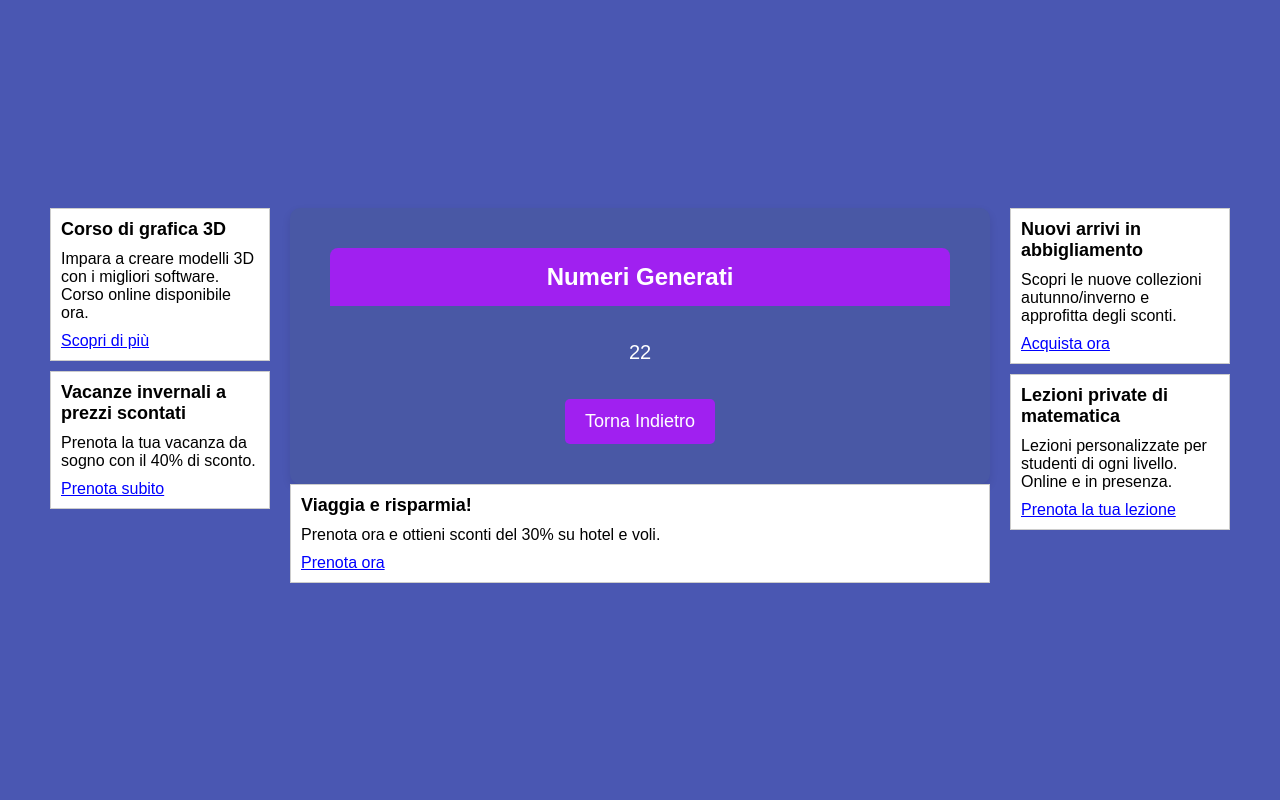
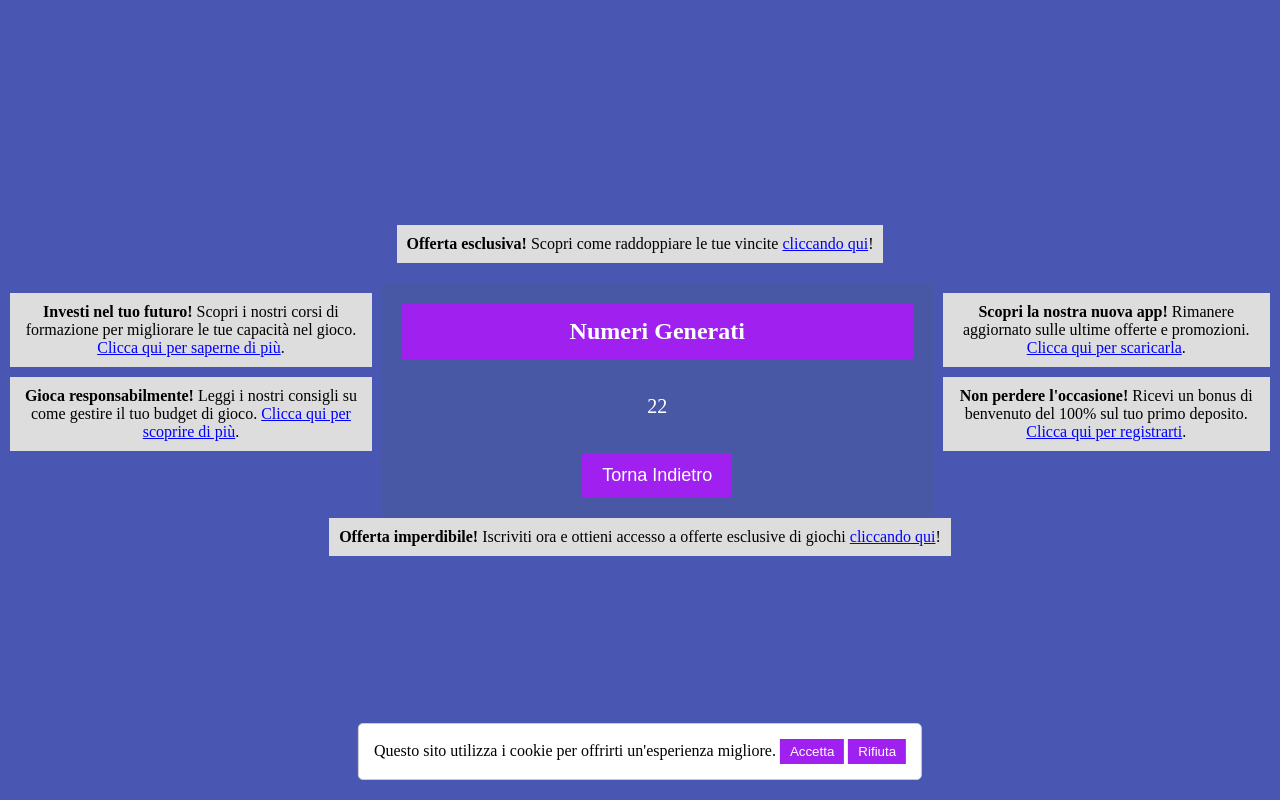
Before and after one commit to numerandoo/dammi-i-numeri-fortunati, a plain HTML site: page index.html in a window 1280 px wide. Both pictures are taken after a click on the button "Dammi i Numeri Fortunati". Drawn offline with Linux system fonts and the light colour scheme.

Commit message:
Update index.html 2

```diff
--- a/index.html
+++ b/index.html
@@ -6,7 +6,7 @@
     <title>Dammi i Numeri Fortunati</title>
     <style>
         body {
-            font-family: Arial, sans-serif;
+            font-family: "Times New Roman", Times, serif; /* Cambiato font */
             margin: 0;
             padding: 0;
             background-color: #4a57b2;
@@ -14,41 +14,25 @@
             display: flex;
             justify-content: center;
             align-items: center;
-        }
-
-        .layout {
-            display: flex;
-            justify-content: space-between;
-            width: 100%;
-            max-width: 1200px;
-        }
-
-        .ad-column {
-            width: 20%;
-            padding: 10px;
-            box-sizing: border-box;
-        }
-
-        .content-column {
-            width: 60%;
-            padding: 10px;
-            box-sizing: border-box;
+            flex-direction: column;
         }
 
         .container {
             background-color: #4958a5;
             color: white;
-            padding: 40px;
+            padding: 20px;
             text-align: center;
-            border-radius: 10px;
-            box-shadow: 0 4px 8px rgba(0, 0, 0, 0.1);
+            border-radius: 0px;
+            width: 90%; /* Rende la larghezza mobile-friendly */
+            max-width: 600px;
+            position: relative;
         }
 
         h1 {
             background-color: #a020f0;
             color: white;
             padding: 15px;
-            border-radius: 8px 8px 0 0;
+            border-radius: 0px;
             margin-top: 0;
             font-size: 24px;
         }
@@ -72,7 +56,6 @@
             font-size: 16px;
             margin: 5px;
             border: 1px solid #ccc;
-            border-radius: 5px;
             text-align: center;
         }
 
@@ -80,16 +63,12 @@
             padding: 10px;
             width: 60%;
             margin: 10px 0;
-            border-radius: 5px;
+            border-radius: 0px;
             border: none;
             font-size: 16px;
         }
 
-        #escludi-container {
-            margin-top: 15px;
-            display: none;
-        }
-
+        /* Pallino per escludere numeri */
         .pallino {
             width: 20px;
             height: 20px;
@@ -107,7 +86,6 @@
             border: none;
             cursor: pointer;
             font-size: 18px;
-            border-radius: 5px;
             margin-top: 20px;
         }
 
@@ -115,14 +93,7 @@
             background-color: #8713d1;
         }
 
-        .numeri {
-            margin-top: 20px;
-        }
-
-        .hidden {
-            display: none;
-        }
-
+        /* Numeri generati */
         .numeri-container {
             display: flex;
             flex-direction: column;
@@ -140,49 +111,91 @@
         }
 
         /* Pubblicità */
-        .ad {
-            border: 1px solid #ccc;
+        .ad-banner {
+            background-color: #ddd;
+            color: black;
             padding: 10px;
-            margin-bottom: 10px;
-            background-color: white;
-            color: black;
+            margin-bottom: 20px;
+            text-align: center;
         }
 
-        .ad h3 {
-            font-size: 18px;
-            margin: 0 0 10px 0;
+        /* Popup per i cookies */
+        #cookiePopup {
+            position: fixed;
+            bottom: 20px;
+            left: 50%;
+            transform: translateX(-50%);
+            background-color: #fff;
+            color: #000;
+            padding: 15px;
+            border: 1px solid #ccc;
+            border-radius: 5px;
+            display: none;
+            z-index: 1000;
         }
 
-        .ad p {
-            margin: 0 0 10px 0;
+        #cookiePopup button {
+            background-color: #a020f0;
+            color: white;
+            border: none;
+            padding: 5px 10px;
+            cursor: pointer;
         }
 
-        .ad a {
+        .ad-link {
             color: blue;
             text-decoration: underline;
+            cursor: pointer;
         }
 
+        /* Pubblicità laterali */
+        .sidebar-ad {
+            background-color: #ddd;
+            color: black;
+            padding: 10px;
+            text-align: center;
+            margin: 10px;
+            flex: 1; /* Permette di adattarsi alla larghezza disponibile */
+        }
+
+        /* Layout delle pubblicità laterali */
+        .sidebar-container {
+            display: flex;
+            justify-content: space-between;
+            width: 100%;
+        }
+
+        /* Nasconde la seconda schermata */
+        .hidden {
+            display: none;
+        }
     </style>
 </head>
 <body>
 
-    <div class="layout">
-        <!-- Colonna pubblicità sinistra -->
-        <div class="ad-column">
-            <div class="ad">
-                <h3>Corso di grafica 3D</h3>
-                <p>Impara a creare modelli 3D con i migliori software. Corso online disponibile ora.</p>
-                <a href="#">Scopri di più</a>
+    <!-- Popup per i cookies -->
+    <div id="cookiePopup">
+        Questo sito utilizza i cookie per offrirti un'esperienza migliore.
+        <button onclick="accettaCookies()">Accetta</button>
+        <button onclick="rifiutaCookies()">Rifiuta</button>
     </div>
-            <div class="ad">
-                <h3>Vacanze invernali a prezzi scontati</h3>
-                <p>Prenota la tua vacanza da sogno con il 40% di sconto.</p>
-                <a href="#">Prenota subito</a>
+
+    <!-- Pubblicità in alto -->
+    <div class="ad-banner">
+        <strong>Offerta esclusiva!</strong> Scopri come raddoppiare le tue vincite <span class="ad-link" onclick="alert('Navigando a: www.esempio.com')">cliccando qui</span>!
+    </div>
+
+    <!-- Layout principale con pubblicità laterali -->
+    <div class="sidebar-container">
+        <div class="sidebar">
+            <div class="sidebar-ad">
+                <strong>Investi nel tuo futuro!</strong> Scopri i nostri corsi di formazione per migliorare le tue capacità nel gioco. <span class="ad-link" onclick="alert('Navigando a: www.esempio.com')">Clicca qui per saperne di più</span>.
+            </div>
+            <div class="sidebar-ad">
+                <strong>Gioca responsabilmente!</strong> Leggi i nostri consigli su come gestire il tuo budget di gioco. <span class="ad-link" onclick="alert('Navigando a: www.esempio.com')">Clicca qui per scoprire di più</span>.
             </div>
         </div>
 
-        <!-- Colonna contenuto centrale -->
-        <div class="content-column">
         <!-- Prima schermata -->
         <div class="container" id="primaSchermata">
             <h1>Dammi i Numeri Fortunati</h1>
@@ -215,7 +228,7 @@
 
             <div class="pallino" onclick="toggleEscludi()"></div>
 
-                <div id="escludi-container">
+            <div id="escludi-container" style="display: none;">
                 <label for="escludi">Numeri da escludere (separati da virgola):</label>
                 <input type="text" id="escludi" placeholder="Esempio: 5, 12, 23">
             </div>
@@ -230,66 +243,47 @@
             <button class="button" onclick="tornaAllaPrimaSchermata()">Torna Indietro</button>
         </div>
 
-            <!-- Pubblicità in fondo -->
-            <div class="ad">
-                <h3>Viaggia e risparmia!</h3>
-                <p>Prenota ora e ottieni sconti del 30% su hotel e voli.</p>
-                <a href="#">Prenota ora</a>
+        <div class="sidebar">
+            <div class="sidebar-ad">
+                <strong>Scopri la nostra nuova app!</strong> Rimanere aggiornato sulle ultime offerte e promozioni. <span class="ad-link" onclick="alert('Navigando a: www.esempio.com')">Clicca qui per scaricarla</span>.
             </div>
-        </div>
-
-        <!-- Colonna pubblicità destra -->
-        <div class="ad-column">
-            <div class="ad">
-                <h3>Nuovi arrivi in abbigliamento</h3>
-                <p>Scopri le nuove collezioni autunno/inverno e approfitta degli sconti.</p>
-                <a href="#">Acquista ora</a>
-            </div>
-            <div class="ad">
-                <h3>Lezioni private di matematica</h3>
-                <p>Lezioni personalizzate per studenti di ogni livello. Online e in presenza.</p>
-                <a href="#">Prenota la tua lezione</a>
+            <div class="sidebar-ad">
+                <strong>Non perdere l'occasione!</strong> Ricevi un bonus di benvenuto del 100% sul tuo primo deposito. <span class="ad-link" onclick="alert('Navigando a: www.esempio.com')">Clicca qui per registrarti</span>.
             </div>
         </div>
     </div>
 
+    <!-- Pubblicità in basso -->
+    <div class="ad-banner">
+        <strong>Offerta imperdibile!</strong> Iscriviti ora e ottieni accesso a offerte esclusive di giochi <span class="ad-link" onclick="alert('Navigando a: www.esempio.com')">cliccando qui</span>!
+    </div>
+
     <script>
         function generaNumeri(quantita, min, max, esclusi) {
-            const numeri = [];
-            while (numeri.length < quantita) {
-                const num = Math.floor(Math.random() * (max - min + 1)) + min;
-                if (!esclusi.includes(num) && !numeri.includes(num)) {
-                    numeri.push(num);
+            const numeriGenerati = [];
+            const esclusiSet = new Set(esclusi.map(Number));
+
+            while (numeriGenerati.length < quantita) {
+                const numero = Math.floor(Math.random() * (max - min + 1)) + min;
+                if (!numeriGenerati.includes(numero) && !esclusiSet.has(numero)) {
+                    numeriGenerati.push(numero);
                 }
             }
-            return numeri;
+            return numeriGenerati;
         }
 
         function vaiAllaSecondaSchermata() {
             const quantita = parseInt(document.getElementById("quantita").value);
             const min = parseInt(document.getElementById("min").value);
             const max = parseInt(document.getElementById("max").value);
-            const esclusi = document.getElementById("escludi").value.split(',').map(Number).filter(n => !isNaN(n));
+            const esclusiInput = document.getElementById("escludi").value;
+            const esclusi = esclusiInput.split(",").map(num => num.trim()).filter(num => num !== "").map(Number);
 
-            if (min >= 1 && max <= 90 && min < max) {
-                const numeri = generaNumeri(quantita, min, max, esclusi);
-                mostraNumeri(numeri);
+            const numeriGenerati = generaNumeri(quantita, min, max, esclusi);
+            const numeriGeneratiDiv = document.getElementById("numeriGenerati");
+            numeriGeneratiDiv.innerHTML = numeriGenerati.map(num => `<div class="numero">${num}</div>`).join("");
             document.getElementById("primaSchermata").classList.add("hidden");
             document.getElementById("secondaSchermata").classList.remove("hidden");
-            } else {
-                alert("Inserisci un intervallo valido tra 1 e 90!");
-            }
-        }
-
-        function mostraNumeri(numeri) {
-            const numeriContainer = document.getElementById("numeriGenerati");
-            numeriContainer.innerHTML = '';
-            numeri.forEach(numero => {
-                const numeroElement = document.createElement("div");
-                numeroElement.classList.add("numero");
-                numeroElement.textContent = numero;
-                numeriContainer.appendChild(numeroElement);
-            });
         }
 
         function tornaAllaPrimaSchermata() {
@@ -299,11 +293,19 @@
 
         function toggleEscludi() {
             const escludiContainer = document.getElementById("escludi-container");
-            if (escludiContainer.style.display === "none" || escludiContainer.style.display === "") {
-                escludiContainer.style.display = "block";
-            } else {
-                escludiContainer.style.display = "none";
+            escludiContainer.style.display = escludiContainer.style.display === "none" ? "block" : "none";
         }
+
+        function accettaCookies() {
+            document.getElementById("cookiePopup").style.display = "none";
+        }
+
+        function rifiutaCookies() {
+            document.getElementById("cookiePopup").style.display = "none";
+        }
+
+        window.onload = function() {
+            document.getElementById("cookiePopup").style.display = "block";
         }
     </script>
 </body>
```
Lines whose indentation alone changed are shown as unchanged.
